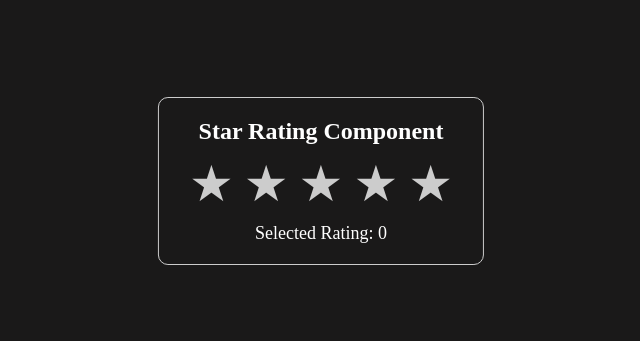
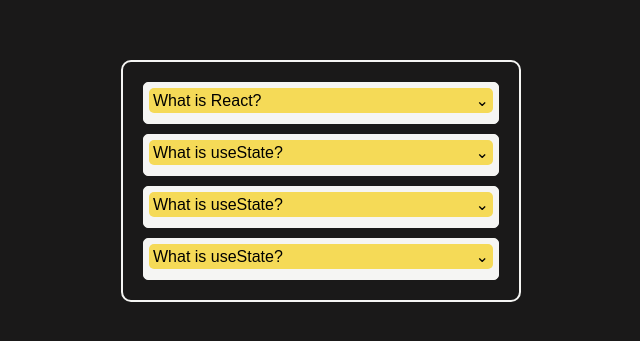
Before and after one commit to ShivWK/Machine-Coding-Round-Questions, a React (Vite) app: page / in a window 1280 px wide. Shown: the part 219-560 px from the top of the page, without its empty margins (319-959 px from the left). Built offline with nearby package versions, Linux system fonts and the light colour scheme.

Commit message:
Give proper style to the Accordion component and make startrating full and half components

```diff
--- a/src/App.jsx
+++ b/src/App.jsx
@@ -4,10 +4,11 @@
 // import InfiniteScrollParent from "./components/infinite_scroll/InfiniteScrollParent"
 // import ModalParent from "./components/modal/ModalParent"
 // import AutoCompleteParent from "./components/autocomplete/AutoCompleteParent"
-// import AccordionParent from "./components/accordion/accordionParent"
+import Accordion from "./components/accordion/Accordion";
 // import Otp from "./components/otp/OtpComponent"
 // import Timer from "./components/timer/Timer";
-import StarRating from "./components/star_rating/StarRating";
+// import StarRatingFull from "./components/star_rating/StarRatingFull";
+// import StarRatingHalf from "./components/star_rating/StarRatingHalf";
 
 function App() {
   return (
@@ -17,10 +18,10 @@ function App() {
     // <InfiniteScrollParent />
     // <ModalParent />
     // <AutoCompleteParent />
-    // <AccordionParent />
+    <Accordion />
     // <Otp count={4} onComplete={(otp) => {console.log(otp)}} />
     // <Timer />
-    <StarRating value={0} onChange={(value) => {console.log(value)}} count={5} />
+    // <StarRatingFull value={0} onChange={(value) => {console.log(value)}} count={5} />
   )
 }
 
--- a/src/Components/accordion/Accordion.jsx
+++ b/src/Components/accordion/Accordion.jsx
@@ -14,7 +14,7 @@ const Accordion = ({ allowMultiple = true }) => {
         {
             id: 2,
             title: "What is useState?",
-            content: "useState is a React hook to manage state."
+            content: "useState is a React hook to manage state. React hook to manage state. React hook to manage state."
         },
         {
             id: 3,
@@ -47,6 +47,7 @@ const Accordion = ({ allowMultiple = true }) => {
     console.log(openIndex)
 
     return (
+        <div className="accordion__parent">
             <div className="accordion">
                 {
                     data.map((item, index) => <AccordionItem
@@ -57,6 +58,7 @@ const Accordion = ({ allowMultiple = true }) => {
                     />)
                 }
             </div>
+        </div>
     )
 }
 
--- a/src/Components/accordion/AccordionItem.jsx
+++ b/src/Components/accordion/AccordionItem.jsx
@@ -4,8 +4,9 @@ import "./accordion.css";
 const AccordionItem = ({ item, onClick, isOpen }) => {
     return (
         <div className='accordion__item'>
-            <button onClick={onClick}>
-                {item.title}
+            <button className='accordion__item-title' onClick={onClick}>
+                <span>{item.title}</span>
+                <span>&#8964;</span>
             </button>
             <AnimatedContent isOpen={isOpen}>
                 {item.content}
@@ -27,13 +28,9 @@ const AnimatedContent = ({ isOpen, children }) => {
         }
     }, [isOpen])
 
-    return <div style={{
-        height: height,
-        overflow: "hidden",
-        transition: "height .3s ease"
-    }}>
+    return <div className='accordion__item-content' style={{ height: height }}>
         <div ref={containerRef}>
-            <p>{children}</p>
+            <p className='accordion__item-description'>{children}</p>
         </div>
     </div>
 }
--- a/src/Components/accordion/accordion.css
+++ b/src/Components/accordion/accordion.css
@@ -5,26 +5,62 @@
 }
 
 .accordion__parent {
-    height: 100vh;
-    width: 100%;
+    position: absolute;
+    top: 50%;
+    left: 50%;
+    transform: translate(-50%, -50%);
+    border: 2px solid rgb(245, 245, 243);
+    border-radius: 10px;
     display: flex;
     justify-content: center;
-    padding-top: 10rem;
+    align-items: center;
+    padding: 20px;
+    max-width: 400px;
+    width: 100%;
 }
 
 .accordion {
-    border: 2px solid red;
     height: auto;
+    display: flex;
+    flex-direction: column;
+    gap: 10px;
 }
 
 .accordion__item {
+    padding: 5px;
+    border: 1px solid rgb(245, 245, 243);
+    border-radius: 5px;
+    background-color: rgb(245, 245, 243);
+    display: flex;
+    flex-direction: column;
+    gap: 5px;
+}
 
+.accordion__item-content {
+    overflow: hidden;
+    transition: height .3s ease;
 }
 
 .accordion__item-title {
+    font-size: 16px;
+    font-weight: 400;
+    cursor: pointer;
+    border: none;
+    width: 100%;
+    text-align: left;
+    padding: 3px 4px;
+    border-radius: 5px;
+    background-color: rgb(245, 218, 87);
+    display: flex;
+    align-items: center;
+    justify-content: space-between;
+}
 
+.accordion__item-title span {
+    color: black;
 }
 
 .accordion__item-description {
-
+    color: black;
+    font-size: 16px;
 }
--- /dev/null
+++ b/src/Components/star_rating/StarRatingFull.jsx
@@ -0,0 +1,60 @@
+import { useState } from 'react';
+import "./styles.css";
+
+const NUMBER_OF_STARS = 5;
+
+function StarRatingFull({ value = 0, onChange, count = NUMBER_OF_STARS }) {
+  const [clickedValue, setClickedValue] = useState(value - 1);
+  const [hoveredValue, setHoveredValue] = useState(-1);
+
+  const stars = new Array(count).fill(0);
+
+  const handleMouseEnter = (index) => {
+    setHoveredValue(index);
+  }
+
+  const clickHandler = (index) => {
+    setClickedValue(index);
+    onChange(index + 1);
+  }
+
+  return (
+    <div className='star-rating-parent'>
+      <h1>Star Rating Component</h1>
+
+      <div className="star-rating-container">
+        {stars.map((_, index) => {
+          let className = "";
+
+          if (index <= clickedValue) {
+            className = "active";
+          }
+
+          if (index <= hoveredValue) {
+            className += " hovered";
+          }
+
+          return (
+            <button
+              key={index}
+              aria-label={`Rate ${index + 1} star${index > 0 && "s"}`}
+              className={`star ${className}`}
+              onClick={() => clickHandler(index)}
+              onMouseEnter={() => handleMouseEnter(index)}
+              onMouseLeave={() => setHoveredValue(-1)}
+            >
+              &#9733;
+            </button>
+          )
+        })}
+      </div>
+      <div aria-live="polite">
+        <p className='selected-rating'>
+          Selected Rating: {clickedValue + 1}
+        </p>
+      </div>
+    </div>
+  )
+}
+
+export default StarRatingFull;
--- a/src/Components/star_rating/StarRating.jsx
+++ b/src/Components/star_rating/StarRatingHalf.jsx
@@ -3,7 +3,7 @@ import "./styles.css";
 
 const NUMBER_OF_STARS = 5;
 
-function StarRating({ value = 0, onChange, count = NUMBER_OF_STARS }) {
+function StarRatingHalf({ value = 0, onChange, count = NUMBER_OF_STARS }) {
   const [clickedValue, setClickedValue] = useState(value - 1);
   const [hoveredValue, setHoveredValue] = useState(-1);
 
@@ -57,4 +57,4 @@ function StarRating({ value = 0, onChange, count = NUMBER_OF_STARS }) {
   )
 }
 
-export default StarRating;
+export default StarRatingHalf;
```
Also changed, not shown: src/Components/accordion/AccordionParent.jsx (deleted, +0 -12 lines). Lines whose indentation alone changed are shown as unchanged.
